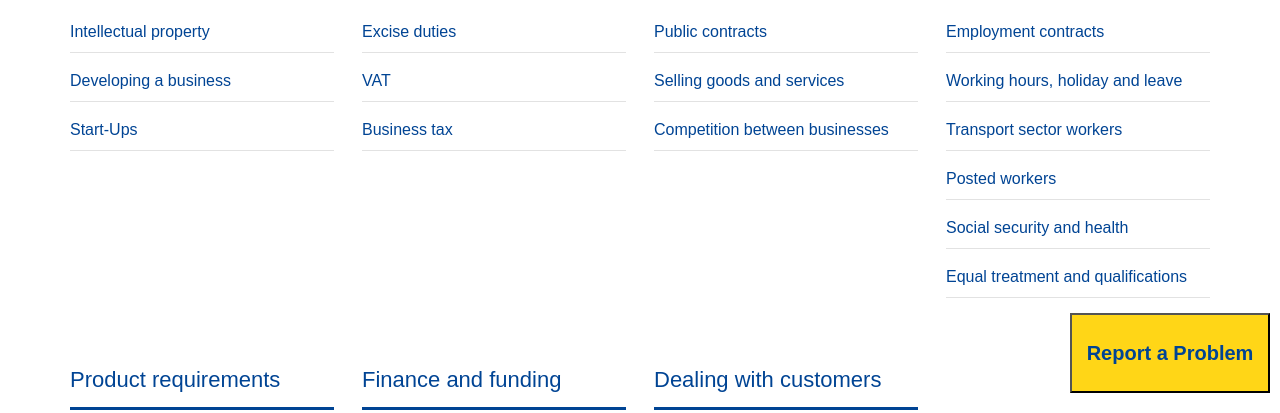
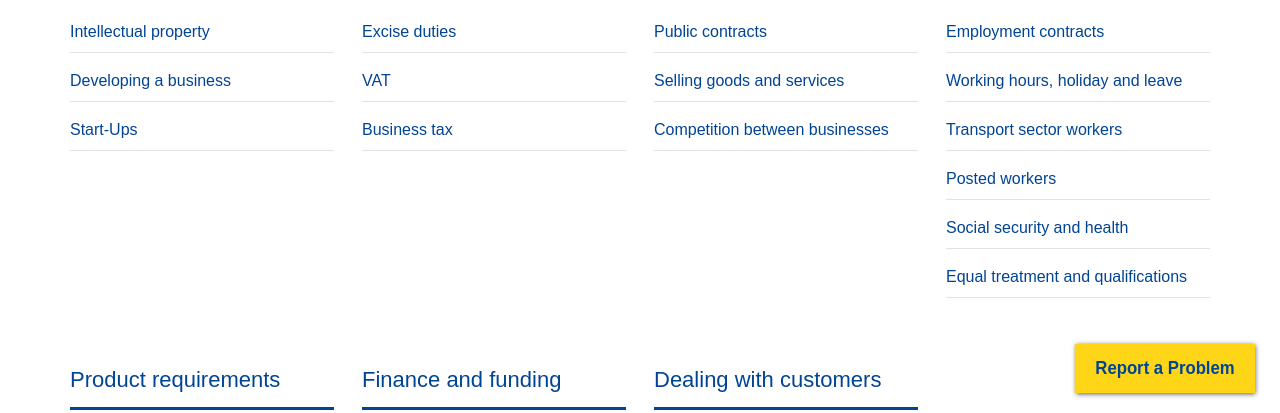
Before and after one commit to Amondt/hackathon-brussels-becentral, a plain HTML site: page obstacles/Page test/business_index.html in a window 1280 px wide. Shown: the part 387-800 px from the top of the page. Drawn offline with nearby package versions, Linux system fonts and the light colour scheme; files that its build step writes are made by us from their sources; a script that the page names is missing; files whose address does not match are found by name.

Commit message:
Change button
css and better visual

```diff
--- a/New test version with pict/mystyle.css
+++ b/New test version with pict/mystyle.css
@@ -5,15 +5,20 @@
 	bottom:20px;
 	color: #004494;
 	font-weight: bold;
-	font-size: 20px;
-	right: 10px;
-	width: 200px;
-	height: 80px;
+	font-size: 1.1em;
+	right: 20px;
+	width: 190px;
+	height: 49px;
+	letter-spacing: 0px;
 	background-color: #FFD617;
+	border: none;
+	box-shadow: 1px 1px 5px #555;
+	cursor: pointer;
+	transform: scaleX(0.95);
 }
 
 #magicButton:hover{
-	text-decoration: underline;
+	background-color: rgba(255, 214, 23, 0.75);
 
 }
 
```
